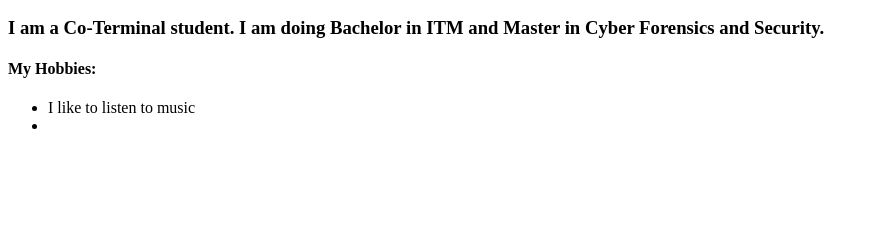
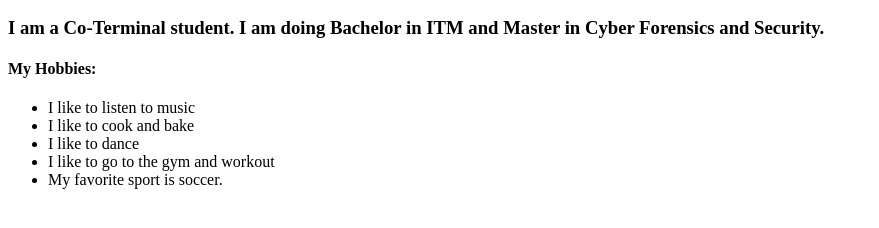
Before and after one commit to kainatkhan14/lab1, a plain HTML site: page index.html in a window 1280 px wide. Shown: the part 110-338 px from the top of the page, without its empty margins (0-879 px from the left). Drawn offline with Linux system fonts and the light colour scheme.

Commit message:
Update index.html

```diff
--- a/index.html
+++ b/index.html
@@ -11,7 +11,10 @@
     <h4>My Hobbies:</h4>
       <ul>
         <li>I like to listen to music</li>
-        <li></li>
+        <li>I like to cook and bake</li>
+        <li>I like to dance</li>
+        <li>I like to go to the gym and workout</li>
+        <li>My favorite sport is soccer.</li>
       </ul>
   </body>
 </html>
```
